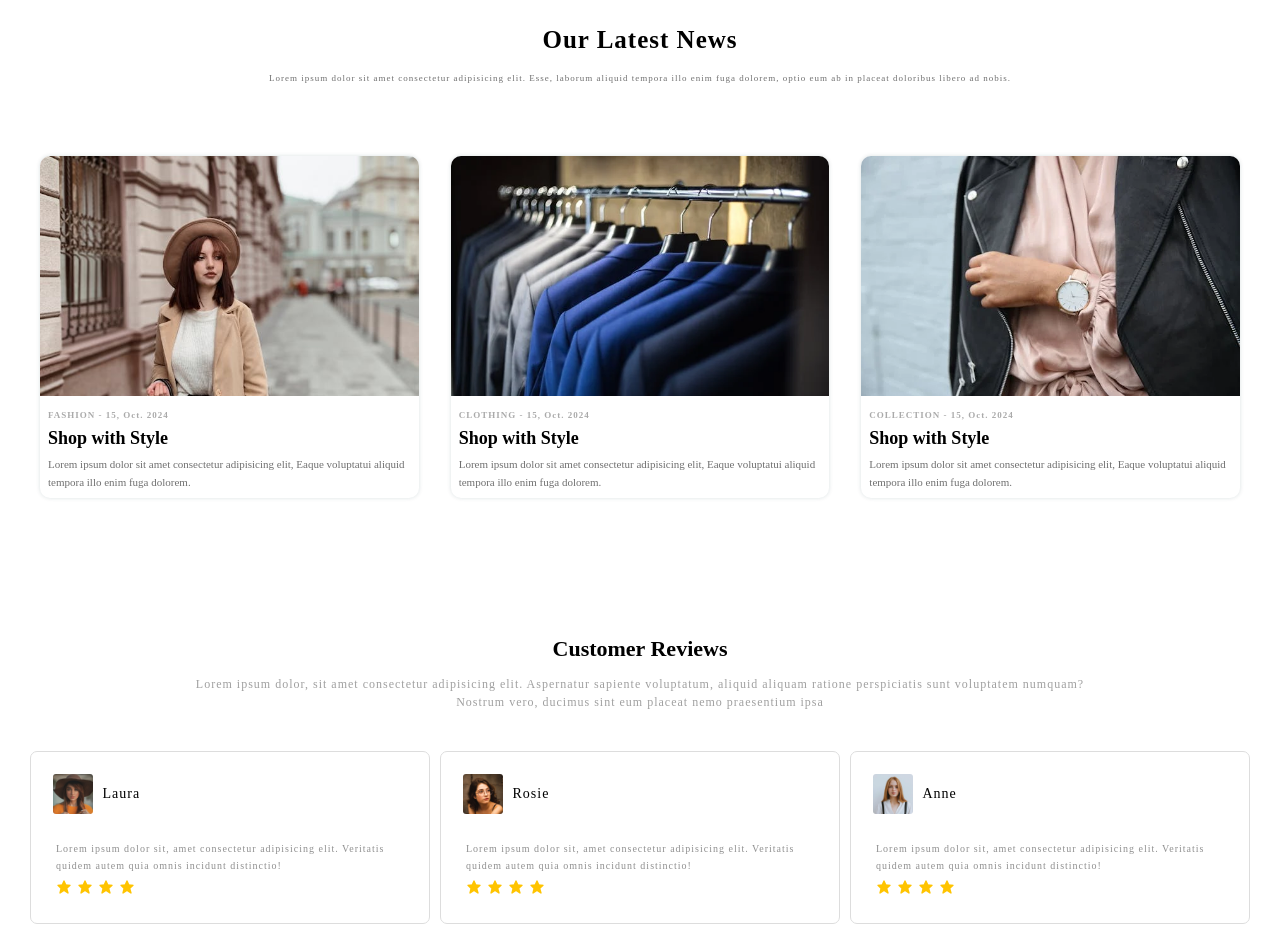
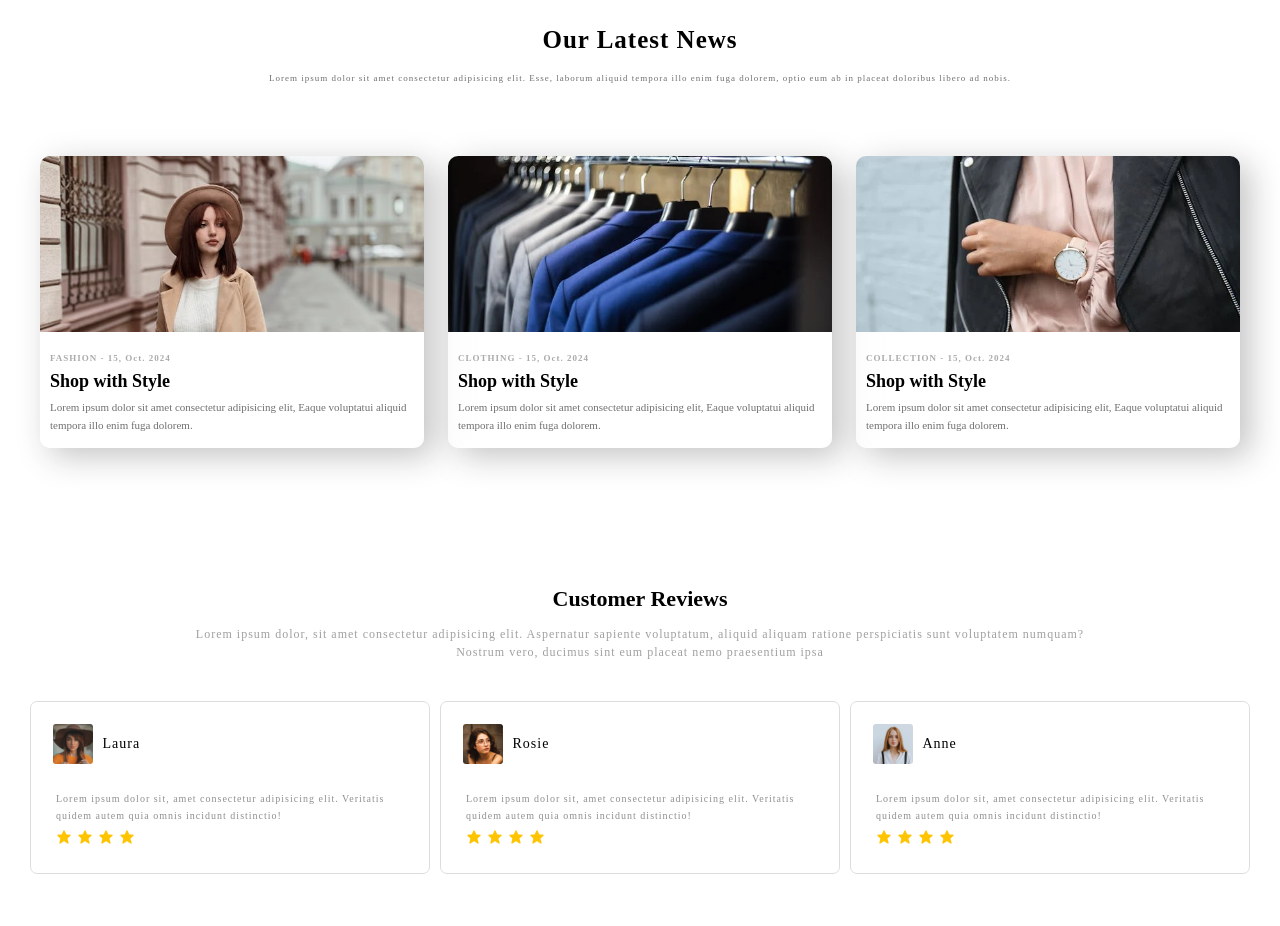
Before and after one commit to Dove-Stack/Auxry-Store, a React (Vite) app in the folder frontend/: page / in a window 1280 px wide. Shown: the part 4580-5506 px from the top of the page. Built offline with nearby package versions, Linux system fonts and the light colour scheme.

Commit message:
modified News.css

```diff
--- a/frontend/src/components/News/News.css
+++ b/frontend/src/components/News/News.css
@@ -28,35 +28,38 @@
 
 .news .news-container {
   display: grid;
-  grid-template-columns: repeat(auto-fit, minmax(15rem, 1fr));
+  grid-template-columns: repeat(auto-fit, minmax(12rem, 1fr));
   padding: 30px;
-  gap: 2rem;
+  gap: 1.5rem;
 }
 
 .news .news-container .news-card {
   box-shadow: 0 0 4px rgba(14, 55, 63, 0.15);
   /* border: 1px solid #121731; */
   border-radius: 10px;
+      background: rgba(255, 255, 255, 0.459);
+  box-shadow: 10px 8px 32px 0 rgba(30, 30, 33, 0.265);
+  backdrop-filter: blur(11px);
 }
 
 
 
 
 .news .news-container .news-card .news-image img {
-  transition: .3s ease-in-out;
-  height: 15rem;
+  height: 11rem;
   width: 100%;
   object-fit: cover;
   border-radius: 10px;
   border-bottom-left-radius: 0;
   border-bottom-right-radius: 0;
+  transition: .5s ease-in-out;
 }
 .news .news-container .news-card:hover img {
   scale: 1.01;
 }
 
 .news .news-container .news-card .news-description {
-  padding: 8px 8px;
+  padding: 15px 10px;
   text-align: start;
 }
 
```
